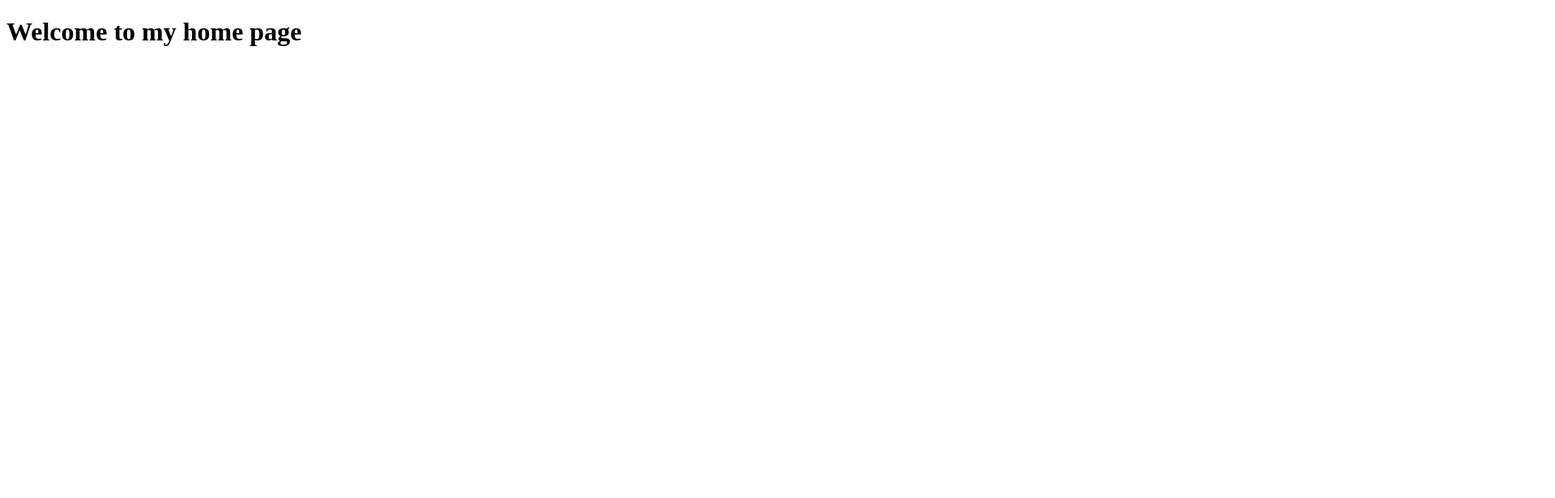
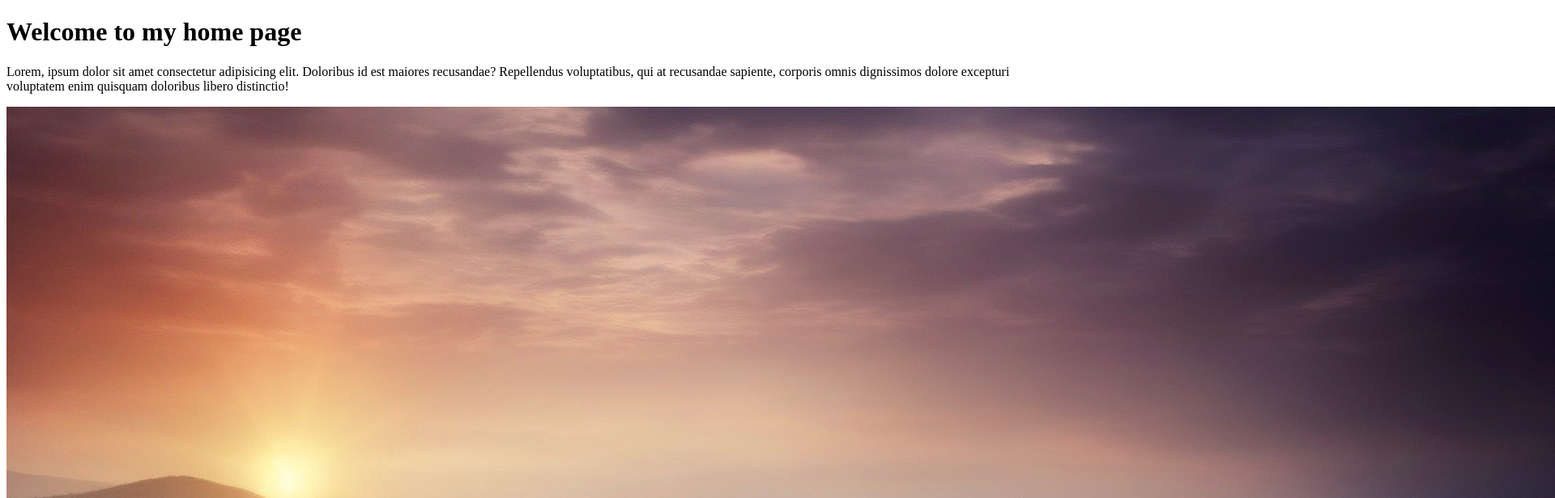
Before and after one commit to Seybyoul/deployment-example, a plain HTML site: page index.html in a window 1280 px wide. Shown: the top 616 px of the page at 81% size, 1920 px wide, since content can reach past the window. Drawn offline with Linux system fonts and the light colour scheme.

Commit message:
Aadded text and imges to home page

```diff
--- a/index.html
+++ b/index.html
@@ -8,5 +8,10 @@
 </head>
 <body>
     <h1>Welcome to my home page</h1>
+
+    <p>Lorem, ipsum dolor sit amet consectetur adipisicing elit. Doloribus id est maiores recusandae? Repellendus voluptatibus, qui at recusandae sapiente, corporis omnis dignissimos dolore excepturi voluptatem enim quisquam doloribus libero distinctio!
+    </p>
+
+    <img src="/imges/photo.jpg" alt="Lavendar">
 </body>
 </html>
```
Also changed, not shown: imges/photo.jpg (added).
